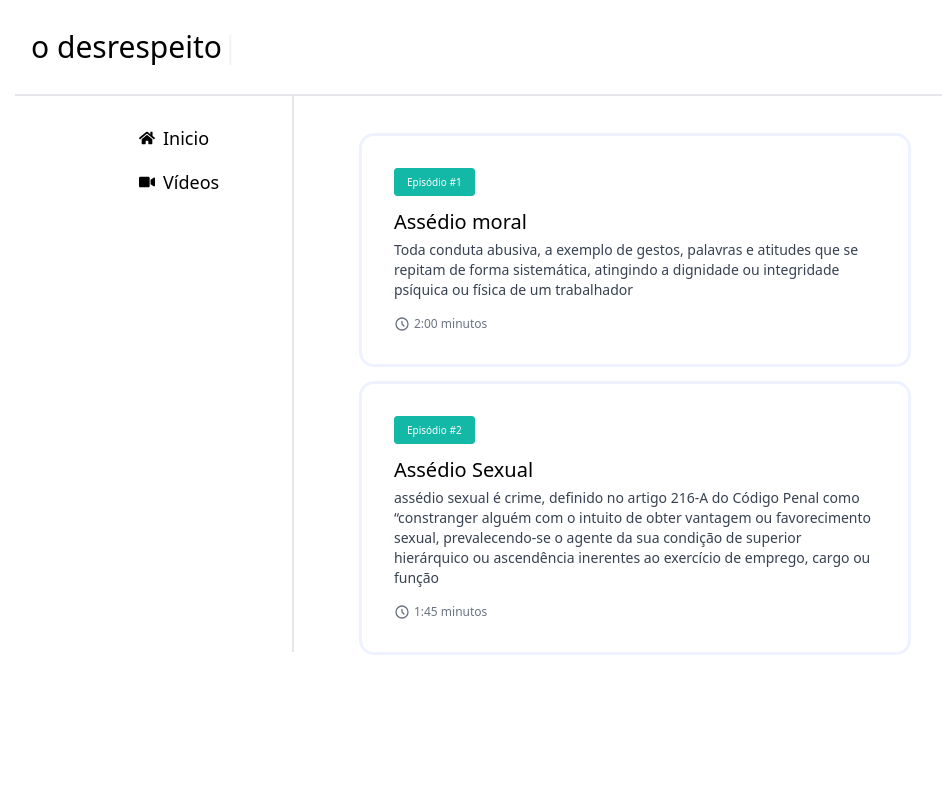
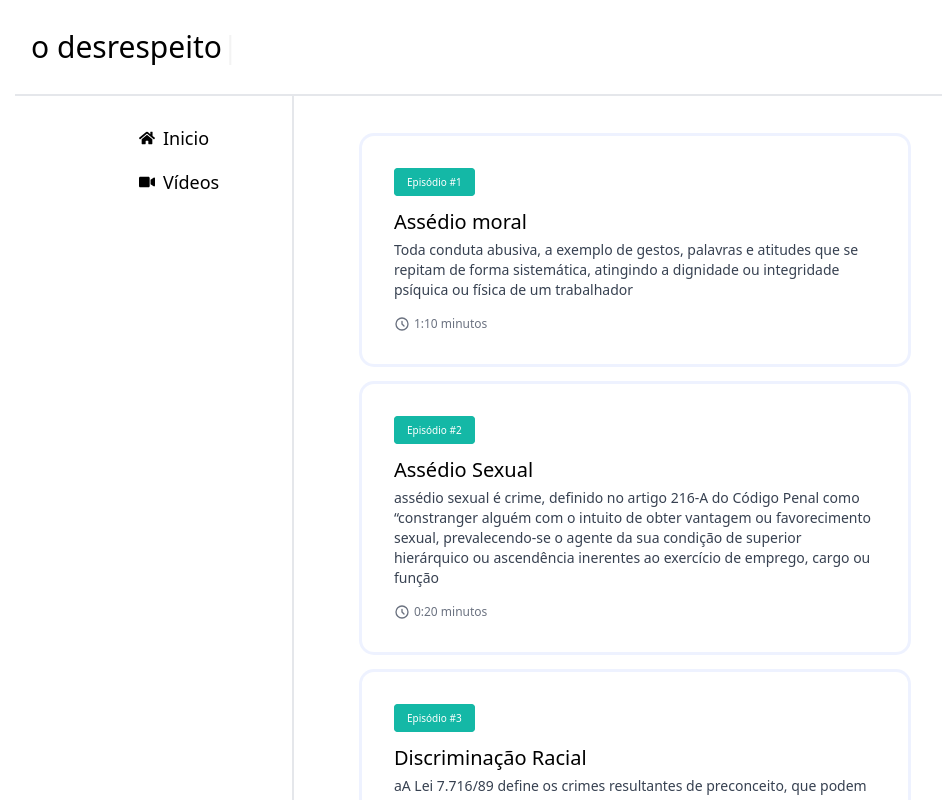
Before and after one commit to G4rutti/sinta-na-pele, a React (Vite) app in the folder vite-project/: page /videos in a window 1280 px wide. Shown: the top 800 px of the page, without its empty margins (5-947 px from the left). Built offline with nearby package versions, Linux system fonts and the light colour scheme.

Commit message:
Prototipo finalizado

```diff
--- /dev/null
+++ b/vite-project/src/data/data.json
@@ -0,0 +1,4 @@
+{
+    "nome": ["Assédio Moral", "Assédio Sexual", "Discriminação Racial"],
+    "link": ["https://www.youtube.com/embed/PH2WoHGW7WA?si=0c3hClnwmiTAl3gB","https://youtube.com/embed/gmjDwkD701M?si=yzD1n1YZVHRPFJZG","https://youtube.com/embed/0BDUukMLslc?si=_8zVIolYngKFe3bd"]
+}
--- a/vite-project/src/pages/Denuncia.jsx
+++ b/vite-project/src/pages/Denuncia.jsx
@@ -70,14 +70,6 @@ const Denuncia = () => {
                     </div>
 
                 </div>
-                <div className="grid col-span-1 w-[15vw]">
-                    <div className="mt-5 ml-5">
-                        <p className="mb-5 text-xl">Principais tags</p>
-
-                    </div>
-                </div>
-
-
             </div>
         </div>
     )
--- a/vite-project/src/pages/Video.jsx
+++ b/vite-project/src/pages/Video.jsx
@@ -12,10 +12,11 @@ const Video = () => {
                 <div className="grid col-span-1  border-r-2">
                     <MenuLateral />
                 </div>
-                <div className="grid col-span-4 h-min w-[100%] mt-10">
+                <div className="grid col-span-4 h-min w-[100%] mt-10 mb-10">
                     <div className="flex flex-col justify-center items-center w-[80%] mx-auto gap-5">
-                        <Videos episodio="1" tempo="2:00" tipo="Assédio moral" descricao="Toda conduta abusiva, a exemplo de gestos, palavras e atitudes que se repitam de forma sistemática, atingindo a dignidade ou integridade psíquica ou física de um trabalhador" />
-                        <Videos episodio="2" tempo="1:45" tipo="Assédio Sexual" descricao="assédio sexual é crime, definido no artigo 216-A do Código Penal como “constranger alguém com o intuito de obter vantagem ou favorecimento sexual, prevalecendo-se o agente da sua condição de superior hierárquico ou ascendência inerentes ao exercício de emprego, cargo ou função"/>
+                        <Videos episodio="1" tempo="1:10" tipo="Assédio moral" descricao="Toda conduta abusiva, a exemplo de gestos, palavras e atitudes que se repitam de forma sistemática, atingindo a dignidade ou integridade psíquica ou física de um trabalhador" />
+                        <Videos episodio="2" tempo="0:20" tipo="Assédio Sexual" descricao="assédio sexual é crime, definido no artigo 216-A do Código Penal como “constranger alguém com o intuito de obter vantagem ou favorecimento sexual, prevalecendo-se o agente da sua condição de superior hierárquico ou ascendência inerentes ao exercício de emprego, cargo ou função"/>
+                        <Videos episodio="3" tempo="1:01" tipo="Discriminação Racial" descricao="aA Lei 7.716/89 define os crimes resultantes de preconceito, que podem ser cometidos por intolerância racial, étnica, religiosa ou de nacionalidade."/>
                     </div>
 
                 </div>
--- a/vite-project/src/pages/VideoType.jsx
+++ b/vite-project/src/pages/VideoType.jsx
@@ -1,11 +1,27 @@
 import { useParams } from "react-router-dom"
 import NavBar from "../components/NavBar";
 import MenuLateral from "../components/MenuLateral";
+import data from "../data/data.json"
 
 const VideoType = () => {
     const { userType } = useParams()
+    let linkVideo = linkarVideo()
+
+    function linkarVideo() {
+        switch (userType) {
+            case "Assédio moral":
+                return data.link[0]
+            case "Assédio Sexual":
+                return data.link[1]
+            case "Discriminação Racial":
+                return data.link[2]
+        }
+    }
+
+
     return (
         <div className="min-h-[100vh]">
+            {console.log(linkVideo)}
             <NavBar />
             <div className="grid grid-cols-6 w-[80vw] mx-auto">
                 <div className="grid col-span-1  border-r-2">
@@ -15,10 +31,9 @@ const VideoType = () => {
                     <div className="w-[100%] mx-auto mt-10">
                         <h1 className="text-center font-medium text-3xl uppercase text-gray-700">{userType}</h1>
                         <div className="mx-auto flex flex-col items-center justify-center mt-5">
-                            <iframe width="527" height="300" src="https://www.youtube.com/embed/_M-1i-FnyAA"
-                            allow="accelerometer; autoplay; clipboard-write; encrypted-media; gyroscope; picture-in-picture; web-share"
-                            allowfullscreen
-                            className="rounded"></iframe>
+                            <iframe width="527" height="300" src={`${linkVideo}`}
+                                allow="accelerometer; autoplay; clipboard-write; encrypted-media; gyroscope; picture-in-picture; web-share"
+                                className="rounded"></iframe>
                         </div>
                     </div>
                     <a href="https://vvcpo9qabar.typeform.com/to/qIeLdoBP" target="_blank" className='rounded-md bg-teal-600 px-8 py-4 text-sm font-medium mx-auto mt-10 text-white shadow flex items-center'>Fazer o formulário</a>
```
